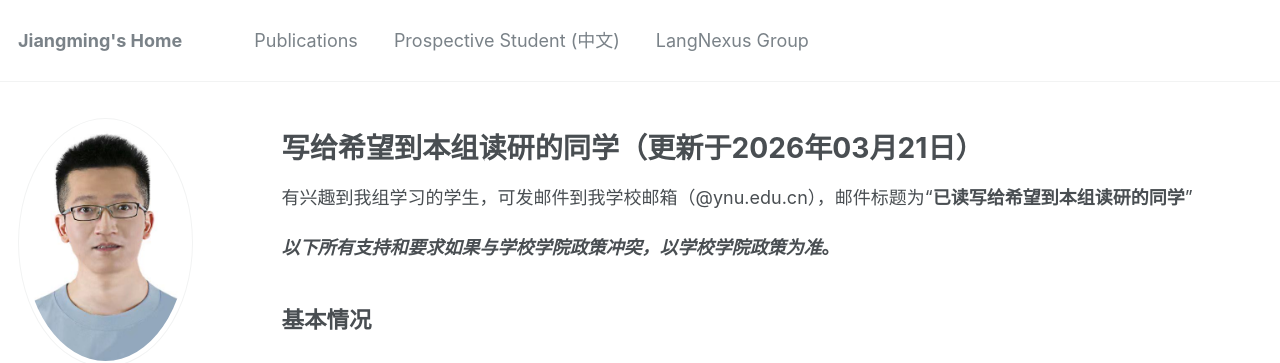
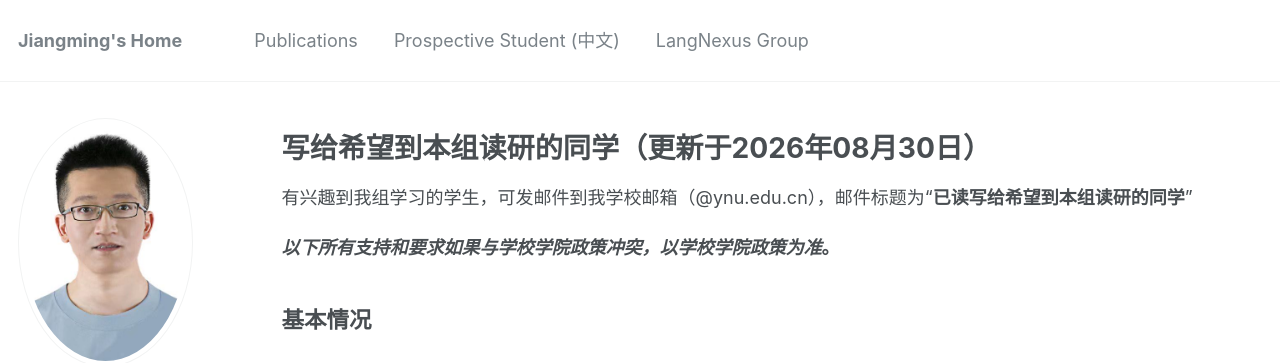
Before and after one commit to LeonCrashCode/LeonCrashCode.github.io, a Jekyll site: the page built from _pages/group_zh.md, in a window 1280 px wide and 900 px high. Shown: the top 363 px of the window. Built offline with Jekyll 4.4.1, drawn with Linux system fonts in a browser that asks for light colours.

Commit message:
Update group_zh.md

```diff
--- a/_pages/group_zh.md
+++ b/_pages/group_zh.md
@@ -4,7 +4,7 @@ title: ""
 permalink: /student/
 author_profile: true
 ---
-# 写给希望到本组读研的同学（更新于2026年03月21日）
+# 写给希望到本组读研的同学（更新于2026年08月30日）
 
 <!-- **（目前只能带专硕学生）** -->
 
```
